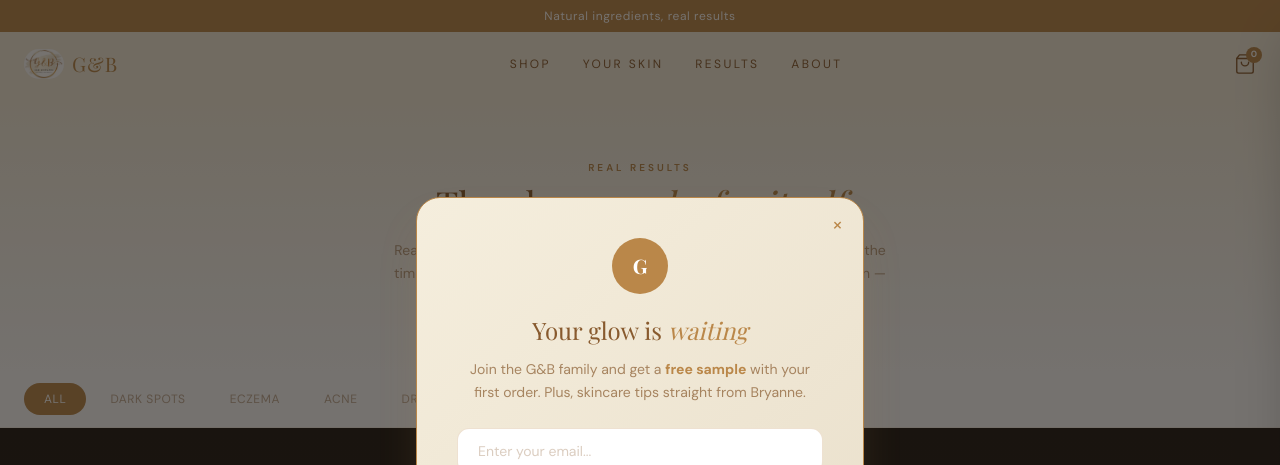
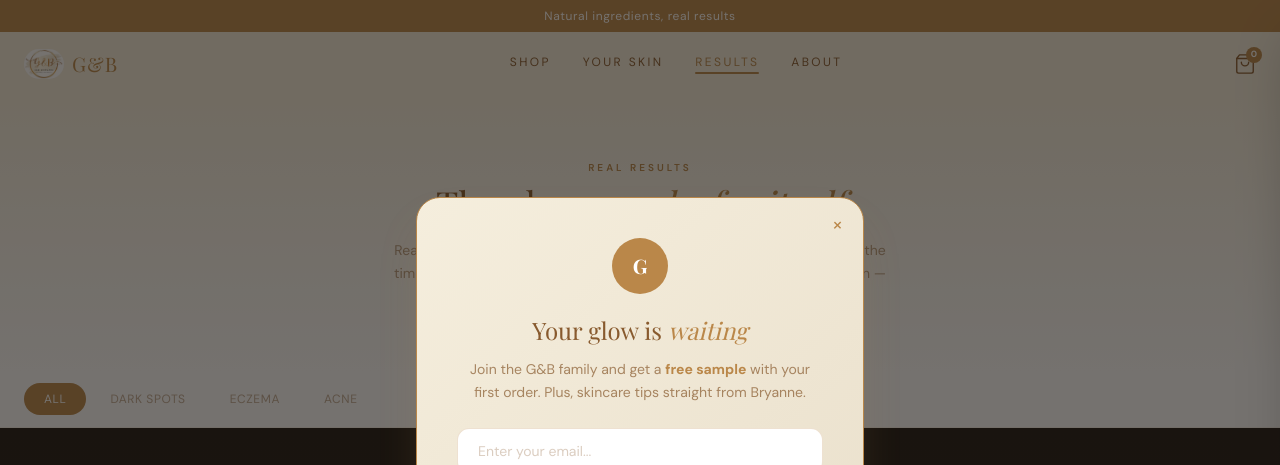
Before and after one commit to editmelo/gandbskincare, a Next.js app: page /results in a window 1280 px wide. Shown: the top 465 px of the page. Built offline with nearby package versions, Linux system fonts and the light colour scheme; a web font is replaced by a local one.

Commit message:
feat: remove empty result filters (Dryness/Uneven Tone), add active page indicator to nav

```diff
--- a/src/app/results/page.tsx
+++ b/src/app/results/page.tsx
@@ -11,8 +11,6 @@ const tabs: { id: SkinConcern | "all"; label: string }[] = [
   { id: "dark-spots", label: "Dark Spots" },
   { id: "eczema", label: "Eczema" },
   { id: "acne", label: "Acne" },
-  { id: "dryness", label: "Dryness" },
-  { id: "uneven-tone", label: "Uneven Tone" },
 ];
 
 export default function ResultsPage() {
--- a/src/components/layout/MobileNav.tsx
+++ b/src/components/layout/MobileNav.tsx
@@ -1,6 +1,7 @@
 "use client";
 
 import Link from "next/link";
+import { usePathname } from "next/navigation";
 
 interface MobileNavProps {
   open: boolean;
@@ -8,13 +9,15 @@ interface MobileNavProps {
 }
 
 const links = [
-  { href: "/shop", label: "Shop" },
-  { href: "/shop?concern=all", label: "Your Skin" },
-  { href: "/results", label: "Results" },
-  { href: "/about", label: "About" },
+  { href: "/shop", label: "Shop", match: "/shop" },
+  { href: "/shop?concern=all", label: "Your Skin", match: "/shop?concern" },
+  { href: "/results", label: "Results", match: "/results" },
+  { href: "/about", label: "About", match: "/about" },
 ];
 
 export function MobileNav({ open, onClose }: MobileNavProps) {
+  const pathname = usePathname();
+
   return (
     <>
       <div
@@ -33,16 +36,24 @@ export function MobileNav({ open, onClose }: MobileNavProps) {
           <button onClick={onClose} className="text-deep-bronze text-2xl leading-none">&times;</button>
         </div>
         <nav className="p-6 flex flex-col gap-4">
-          {links.map(link => (
+          {links.map(link => {
+            const isActive = pathname.startsWith(link.match.split("?")[0]) && link.match !== "/shop?concern";
+            return (
               <Link
                 key={link.href}
                 href={link.href}
                 onClick={onClose}
-              className="font-body text-deep-bronze text-sm uppercase tracking-widest hover:text-warm-gold transition-colors py-2 border-b border-warm-gold/5"
+                className={`font-body text-sm uppercase tracking-widest transition-colors py-2 border-b border-warm-gold/5 flex items-center justify-between ${
+                  isActive
+                    ? "text-warm-gold font-semibold"
+                    : "text-deep-bronze hover:text-warm-gold"
+                }`}
               >
                 {link.label}
+                {isActive && <span className="w-1.5 h-1.5 rounded-full bg-warm-gold" />}
               </Link>
-          ))}
+            );
+          })}
         </nav>
       </div>
     </>
--- a/src/components/layout/Navbar.tsx
+++ b/src/components/layout/Navbar.tsx
@@ -3,18 +3,20 @@
 import { useState, useEffect } from "react";
 import Link from "next/link";
 import Image from "next/image";
+import { usePathname } from "next/navigation";
 import { MobileNav } from "./MobileNav";
 
 const links = [
-  { href: "/shop", label: "Shop" },
-  { href: "/shop?concern=all", label: "Your Skin" },
-  { href: "/results", label: "Results" },
-  { href: "/about", label: "About" },
+  { href: "/shop", label: "Shop", match: "/shop" },
+  { href: "/shop?concern=all", label: "Your Skin", match: "/shop?concern" },
+  { href: "/results", label: "Results", match: "/results" },
+  { href: "/about", label: "About", match: "/about" },
 ];
 
 export function Navbar() {
   const [scrolled, setScrolled] = useState(false);
   const [mobileOpen, setMobileOpen] = useState(false);
+  const pathname = usePathname();
 
   useEffect(() => {
     const handleScroll = () => setScrolled(window.scrollY > 40);
@@ -35,15 +37,27 @@ export function Navbar() {
             <span className="font-display text-xl text-warm-gold tracking-wider hidden sm:block">G&amp;B</span>
           </Link>
           <nav className="hidden md:flex items-center gap-8">
-            {links.map(link => (
+            {links.map(link => {
+              const isActive = link.match === "/shop?concern"
+                ? pathname === "/shop" && false
+                : pathname.startsWith(link.match);
+              return (
                 <Link
                   key={link.href}
                   href={link.href}
-                className="font-body text-xs text-deep-bronze uppercase tracking-[0.2em] hover:text-warm-gold transition-colors"
+                  className={`relative font-body text-xs uppercase tracking-[0.2em] transition-colors pb-1 ${
+                    isActive
+                      ? "text-warm-gold"
+                      : "text-deep-bronze hover:text-warm-gold"
+                  }`}
                 >
                   {link.label}
+                  {isActive && (
+                    <span className="absolute bottom-0 left-0 right-0 h-[2px] bg-warm-gold rounded-full" />
+                  )}
                 </Link>
-            ))}
+              );
+            })}
           </nav>
           <div className="flex items-center gap-4">
             <button className="relative text-deep-bronze hover:text-warm-gold transition-colors" aria-label="Shopping bag">
```
Lines whose indentation alone changed are shown as unchanged.
